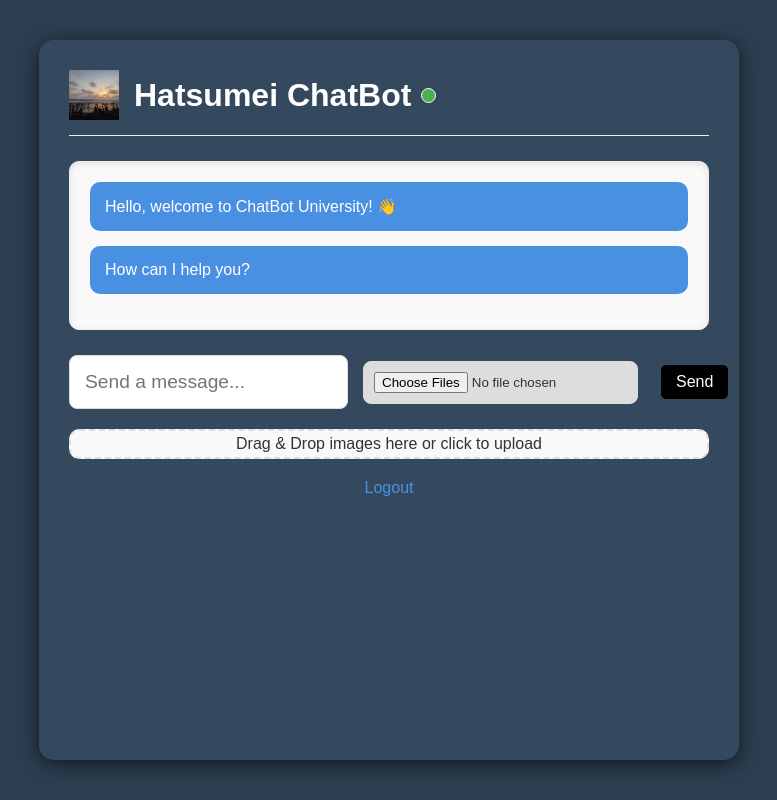
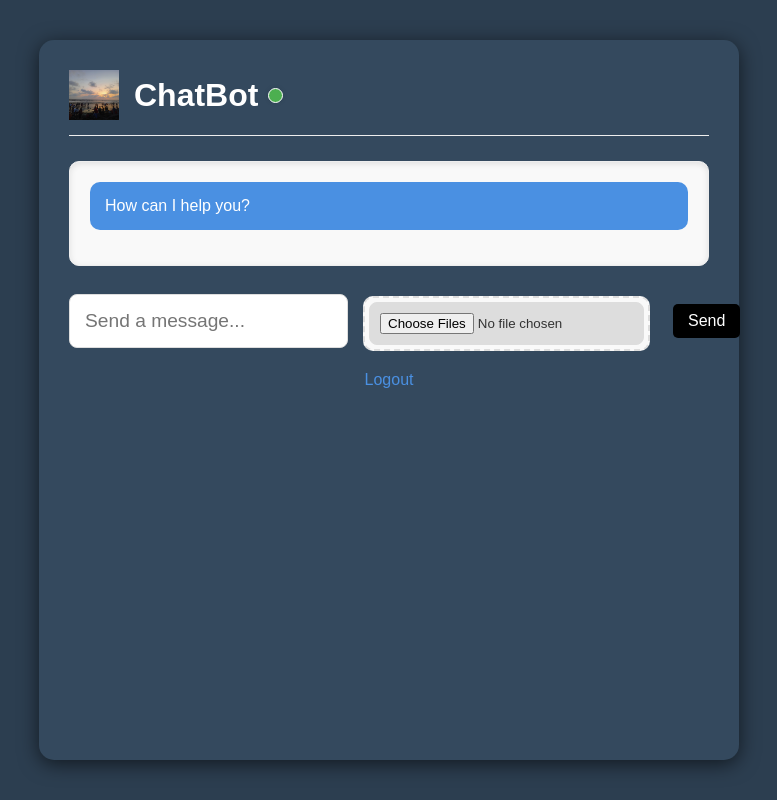
Before and after one commit to patelvandan11/chatbot, a Flask app: page /chatbot in a window 1280 px wide. Shown: the whole page, without its empty margins (251-1028 px from the left). Run offline with Flask 3, Linux system fonts and the light colour scheme; the visitor is signed in with stand-in values (Sample User, id 1).

Commit message:
Update chatbot.html

```diff
--- a/templates/chatbot.html
+++ b/templates/chatbot.html
@@ -11,14 +11,12 @@
     <div class="container">
         <div class="chatbot-header">
             <img src="./static/images/icon.jpg" alt="ChatBot Icon" class="chatbot-icon">
-            <h2>Hatsumei ChatBot</h2>
+            <h2>ChatBot</h2>
             <div class="status-indicator online"></div>
         </div>
 
         <div class="chatbot-messages" id="chatbot-messages">
-            <div class="bot-message">
-                <p>Hello, welcome to ChatBot University! 👋</p>
-            </div>
+
             <div class="bot-message">
                 <p>How can I help you?</p>
             </div>
@@ -26,13 +24,13 @@
 
         <div class="user-input">
             <input type="text" id="chatbot-input" placeholder="Send a message...">
-            <input type="file" id="chatbot-image" multiple>
+            <div class="drag-area" id="drag-area">
+                <input type="file" id="chatbot-image" multiple>
+
+            </div>
             <button id="send-message">Send</button>
         </div>
 
-        <div class="drag-area" id="drag-area">
-            <p>Drag & Drop images here or click to upload</p>
-        </div>
 
         <a href="{{ url_for('logout') }}">Logout</a>
     </div>
```
